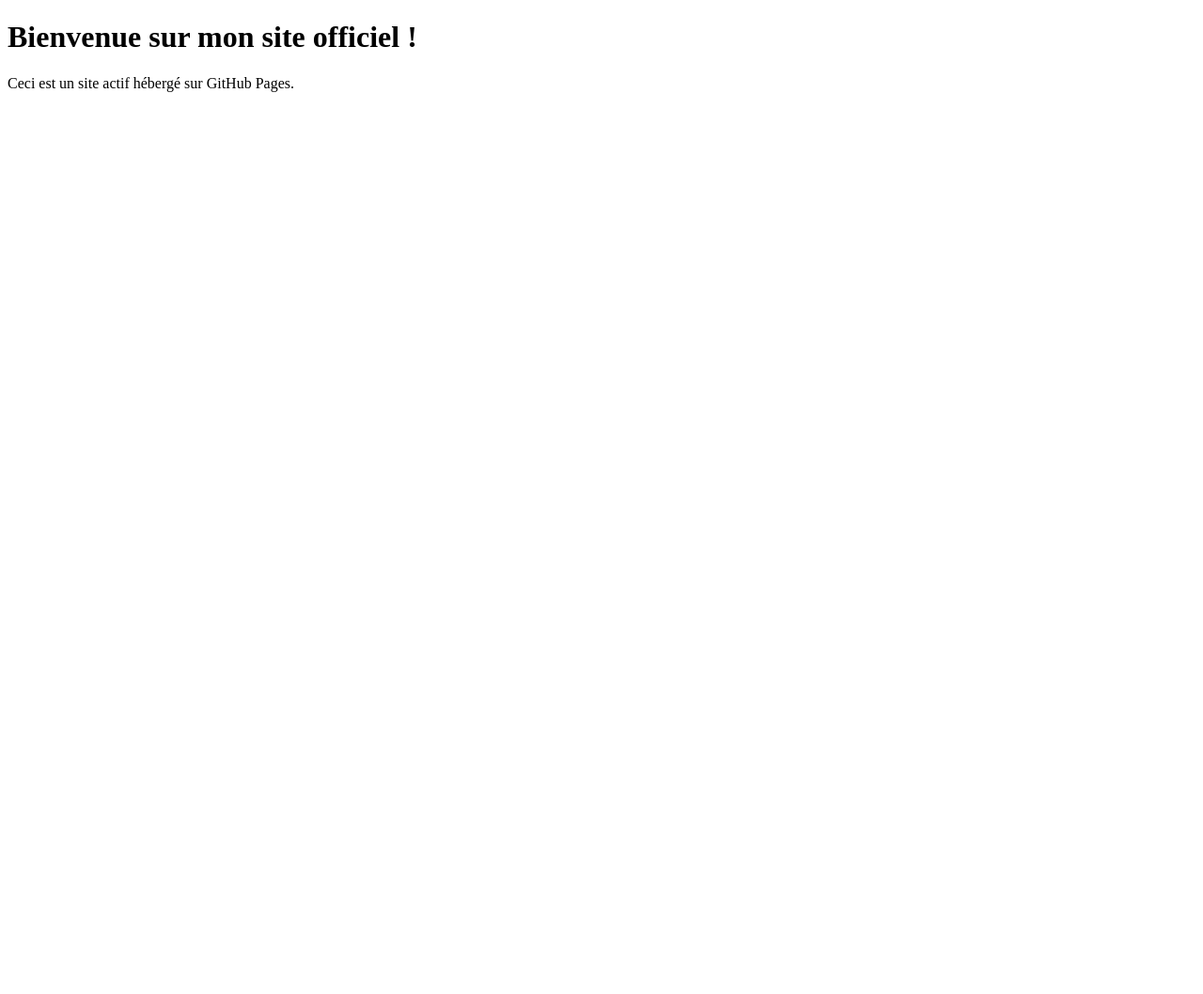
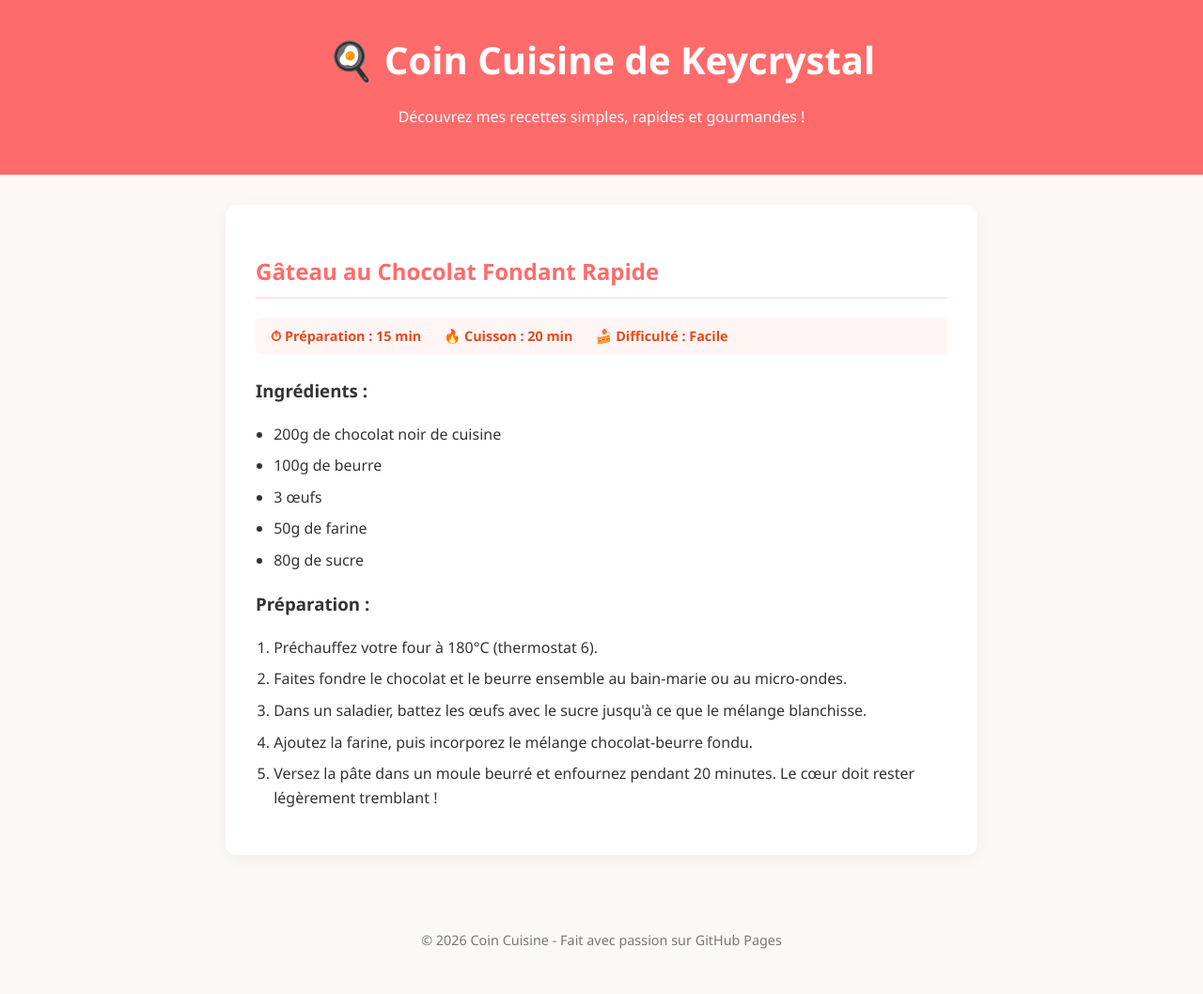
Before and after one commit to keycrystal92-jpg/keycrystal92-jpg.github.io, a plain HTML site: page index.html in a window 1280 px wide. Shown: the whole page at 94% size. Before the commit the page ends 800 px from the top, so only its background shows below. Drawn offline with Linux system fonts and the light colour scheme.

Commit message:
Update index.html

```diff
--- a/index.html
+++ b/index.html
@@ -3,10 +3,60 @@
 <head>
     <meta charset="UTF-8">
     <meta name="viewport" content="width=device-width, initial-scale=1.0">
-    <title>Mon Site Pro - Keycrystal92</title>
+    <title>Miam ! Mes Meilleures Recettes</title>
+    <style>
+        body { font-family: 'Segoe UI', Arial, sans-serif; line-height: 1.6; margin: 0; padding: 0; background-color: #fcf8f5; color: #333; }
+        header { background-color: #ff6b6b; color: white; text-align: center; padding: 2rem; }
+        h1 { margin: 0; font-size: 2.5rem; }
+        .container { max-width: 800px; margin: 2rem auto; padding: 0 1rem; }
+        .recipe-card { background: white; padding: 2rem; border-radius: 12px; box-shadow: 0 4px 15px rgba(0,0,0,0.05); margin-bottom: 2rem; }
+        h2 { color: #ff6b6b; border-bottom: 2px solid #ffe3e3; padding-bottom: 0.5rem; }
+        .meta { display: flex; gap: 1.5rem; background: #fff5f5; padding: 0.5rem 1rem; border-radius: 6px; font-weight: bold; font-size: 0.9rem; color: #e64a19; margin-bottom: 1.5rem; }
+        ul, ol { padding-left: 1.2rem; }
+        li { margin-bottom: 0.5rem; }
+        footer { text-align: center; padding: 2rem; color: #777; font-size: 0.9rem; }
+    </style>
 </head>
 <body>
-    <h1>Bienvenue sur mon site officiel !</h1>
-    <p>Ceci est un site actif hébergé sur GitHub Pages.</p>
+
+    <header>
+        <h1>🍳 Coin Cuisine de Keycrystal</h1>
+        <p>Découvrez mes recettes simples, rapides et gourmandes !</p>
+    </header>
+
+    <div class="container">
+        <!-- Recette 1 -->
+        <article class="recipe-card">
+            <h2>Gâteau au Chocolat Fondant Rapide</h2>
+            <div class="meta">
+                <span>⏱ Préparation : 15 min</span>
+                <span>🔥 Cuisson : 20 min</span>
+                <span>🍰 Difficulté : Facile</span>
+            </div>
+
+            <h3>Ingrédients :</h3>
+            <ul>
+                <li>200g de chocolat noir de cuisine</li>
+                <li>100g de beurre</li>
+                <li>3 œufs</li>
+                <li>50g de farine</li>
+                <li>80g de sucre</li>
+            </ul>
+
+            <h3>Préparation :</h3>
+            <ol>
+                <li>Préchauffez votre four à 180°C (thermostat 6).</li>
+                <li>Faites fondre le chocolat et le beurre ensemble au bain-marie ou au micro-ondes.</li>
+                <li>Dans un saladier, battez les œufs avec le sucre jusqu'à ce que le mélange blanchisse.</li>
+                <li>Ajoutez la farine, puis incorporez le mélange chocolat-beurre fondu.</li>
+                <li>Versez la pâte dans un moule beurré et enfournez pendant 20 minutes. Le cœur doit rester légèrement tremblant !</li>
+            </ol>
+        </article>
+    </div>
+
+    <footer>
+        <p>&copy; 2026 Coin Cuisine - Fait avec passion sur GitHub Pages</p>
+    </footer>
+
 </body>
 </html>
```
